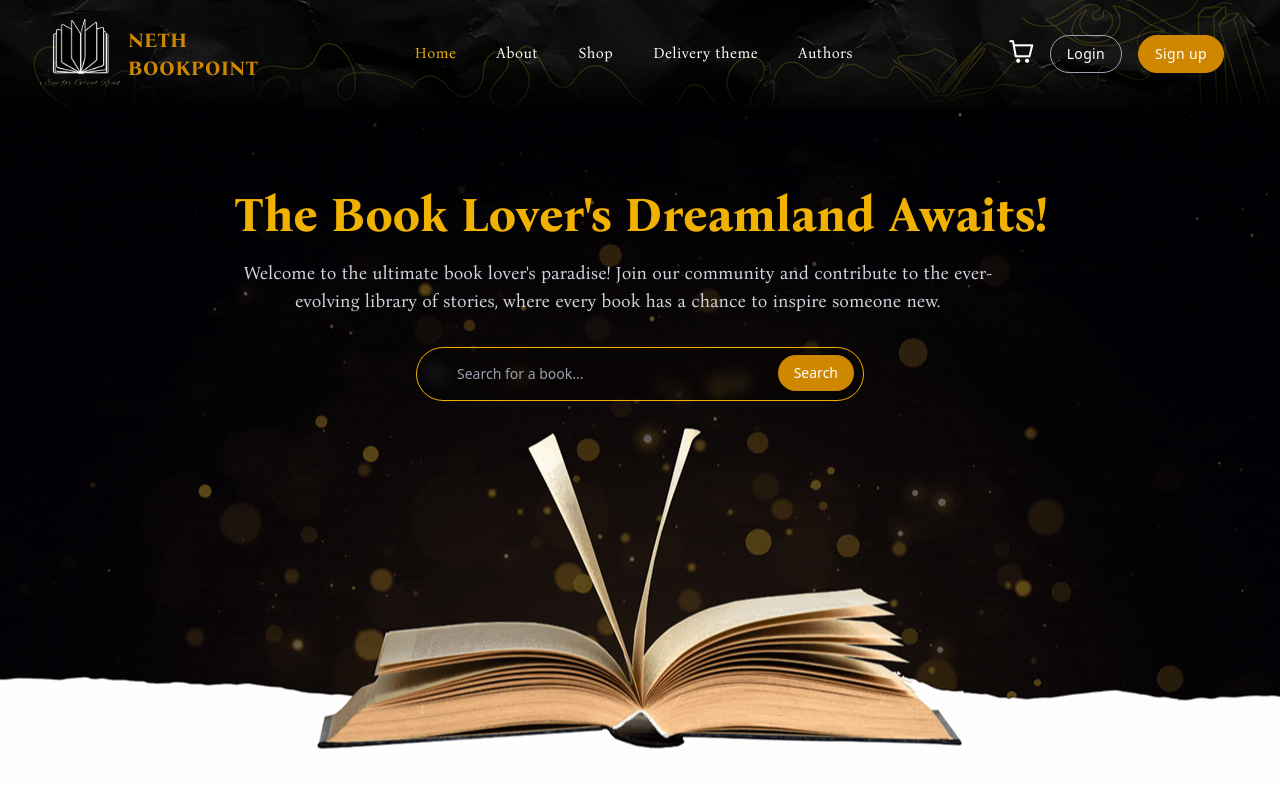
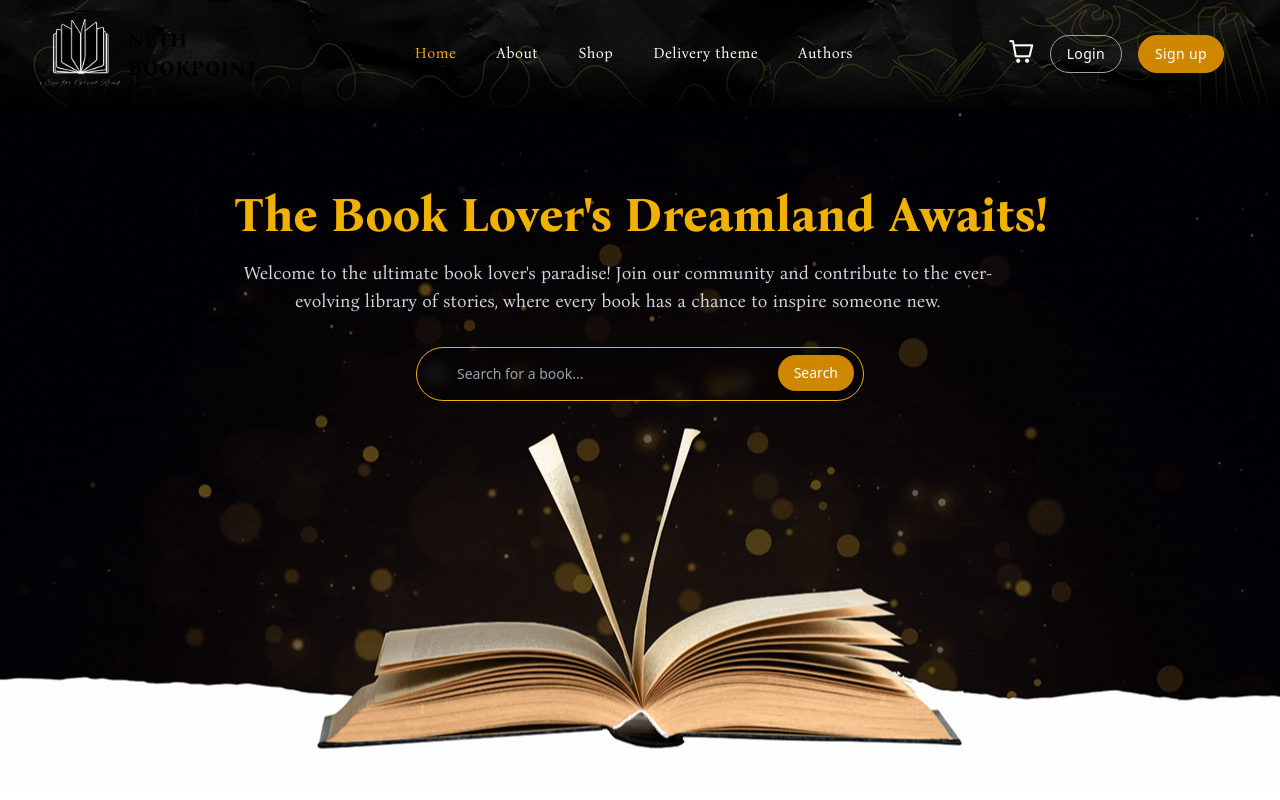
Before and after one commit to benhamida24244/neth_bookpoint, a Vue app: page / in a window 1280 px wide. Shown: the top 800 px of the page. Built offline with nearby package versions, Linux system fonts and the light colour scheme.

Commit message:
fix: update header text color to use primary color variable

```diff
--- a/src/components/Header.vue
+++ b/src/components/Header.vue
@@ -78,7 +78,7 @@ const { cartCount } = storeToRefs(cartStore)
     <div class="flex flex-wrap items-center justify-between gap-4 w-full">
       <RouterLink to="/" class="flex items-center gap-2">
         <img :src="Logo" alt="logo" class="w-20 max-sm:w-12" />
-        <p class="text-xl font-bold font-bona text-yellow-600 max-sm:hidden">NETH<br />BOOKPOINT</p>
+        <p class="text-xl font-bold font-bona text-[var(--color-primary)] max-sm:hidden">NETH<br />BOOKPOINT</p>
       </RouterLink>
 
       <div
```
